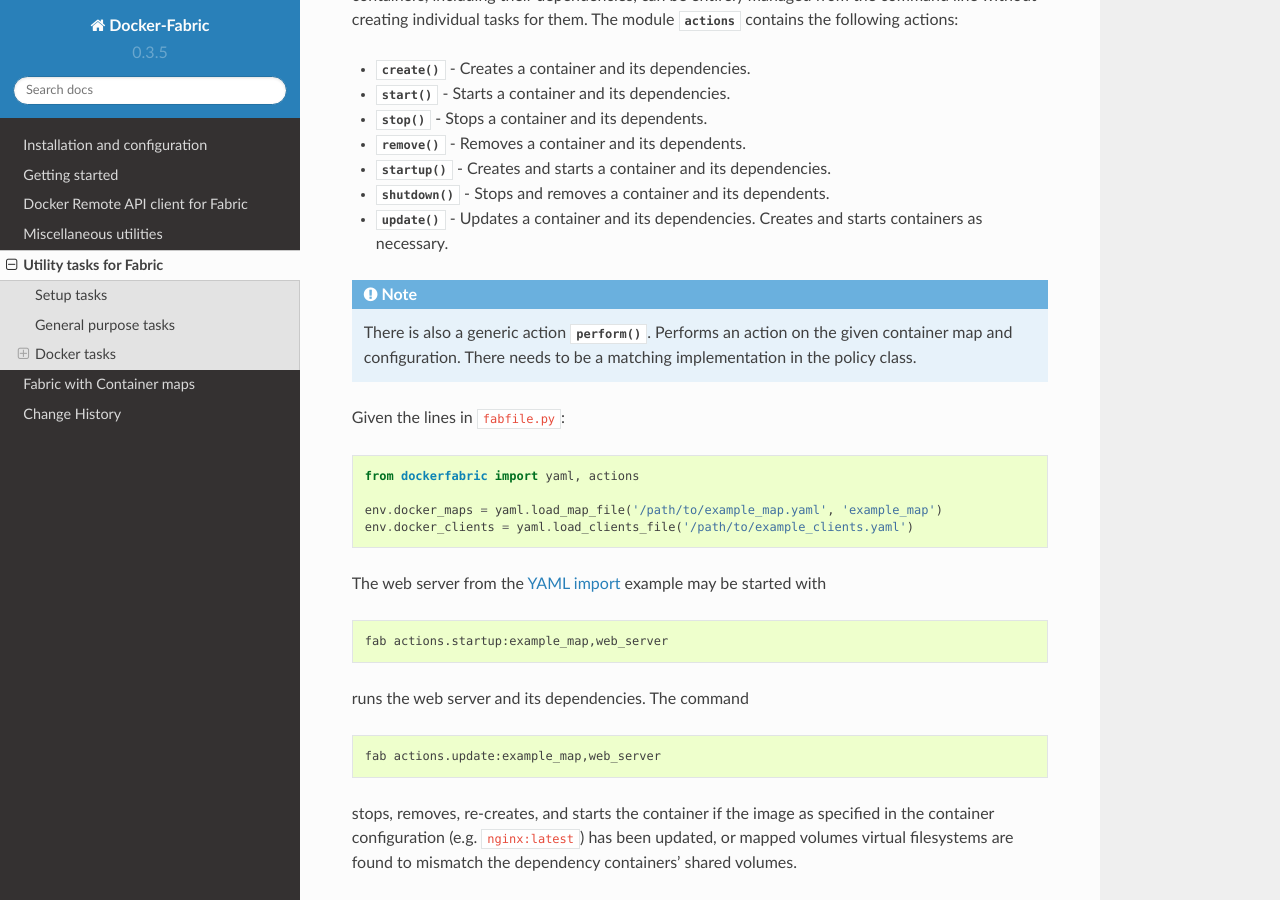
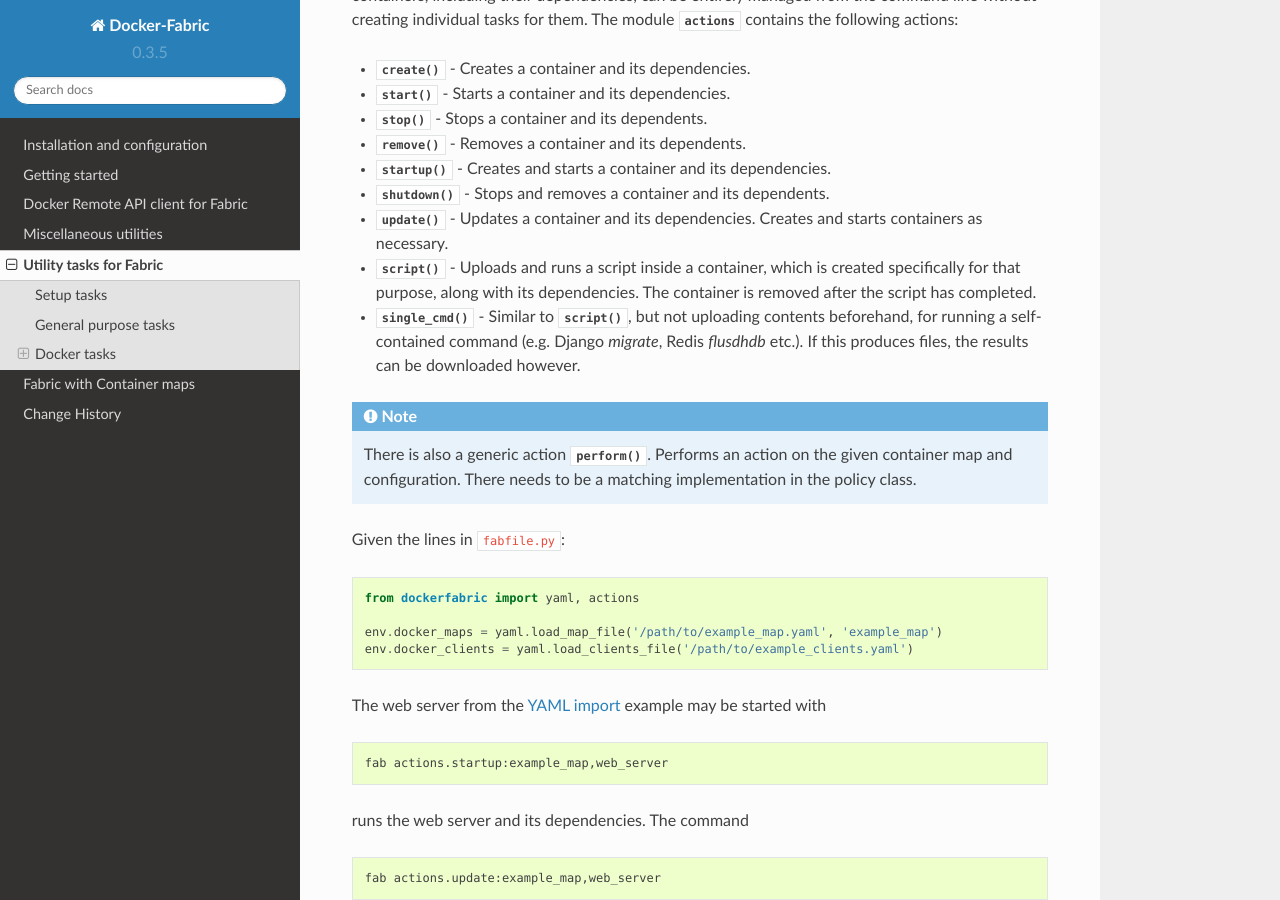
Before and after one commit to merll/docker-fabric, a Sphinx documentation site: the page built from docs/guide/tasks.rst, in a window 1280 px wide and 900 px high, scrolled down 2311 px. Built offline with Sphinx 7.4.7 and the Read the Docs theme 2.0.0, drawn with Linux system fonts in a browser that asks for light colours.

Commit message:
Updated docs.

```diff
--- a/docs/changes.rst
+++ b/docs/changes.rst
@@ -2,6 +2,10 @@
 
 Change History
 ==============
+
+0.3.6
+-----
+* Added script and single-command actions.
 
 0.3.5
 -----
--- a/docs/guide/tasks.rst
+++ b/docs/guide/tasks.rst
@@ -95,6 +95,11 @@
 * :func:`~dockerfabric.actions.shutdown` - Stops and removes a container and its dependents.
 * :func:`~dockerfabric.actions.update` - Updates a container and its dependencies. Creates and starts containers as
   necessary.
+* :func:`~dockerfabric.actions.script` - Uploads and runs a script inside a container, which is created specifically
+  for that purpose, along with its dependencies. The container is removed after the script has completed.
+* :func:`~dockerfabric.actions.single_cmd` - Similar to :func:`~dockerfabric.actions.script`, but not uploading
+  contents beforehand, for running a self-contained command (e.g. Django `migrate`, Redis `flusdhdb` etc.). If this
+  produces files, the results can be downloaded however.
 
 .. note::
 
```
Also changed, not shown: README.md (+20 -20 lines), docs/guide/containers.rst (+5 -6 lines).
